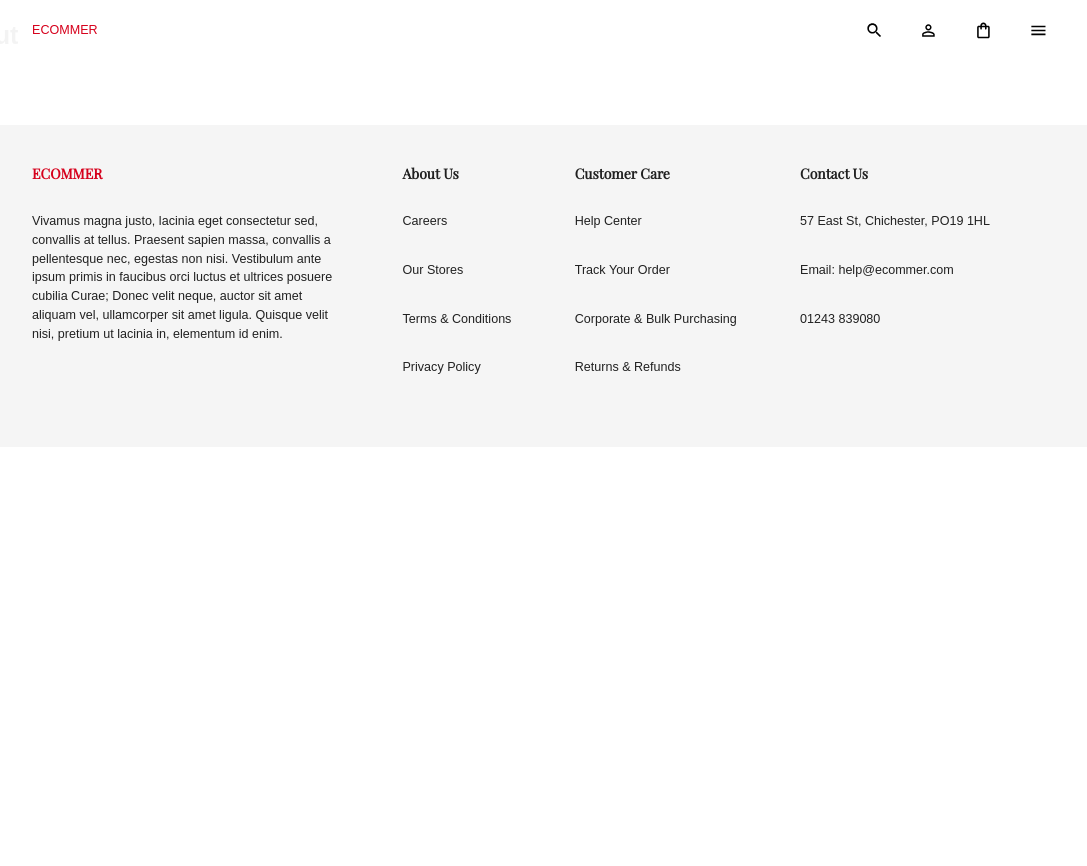
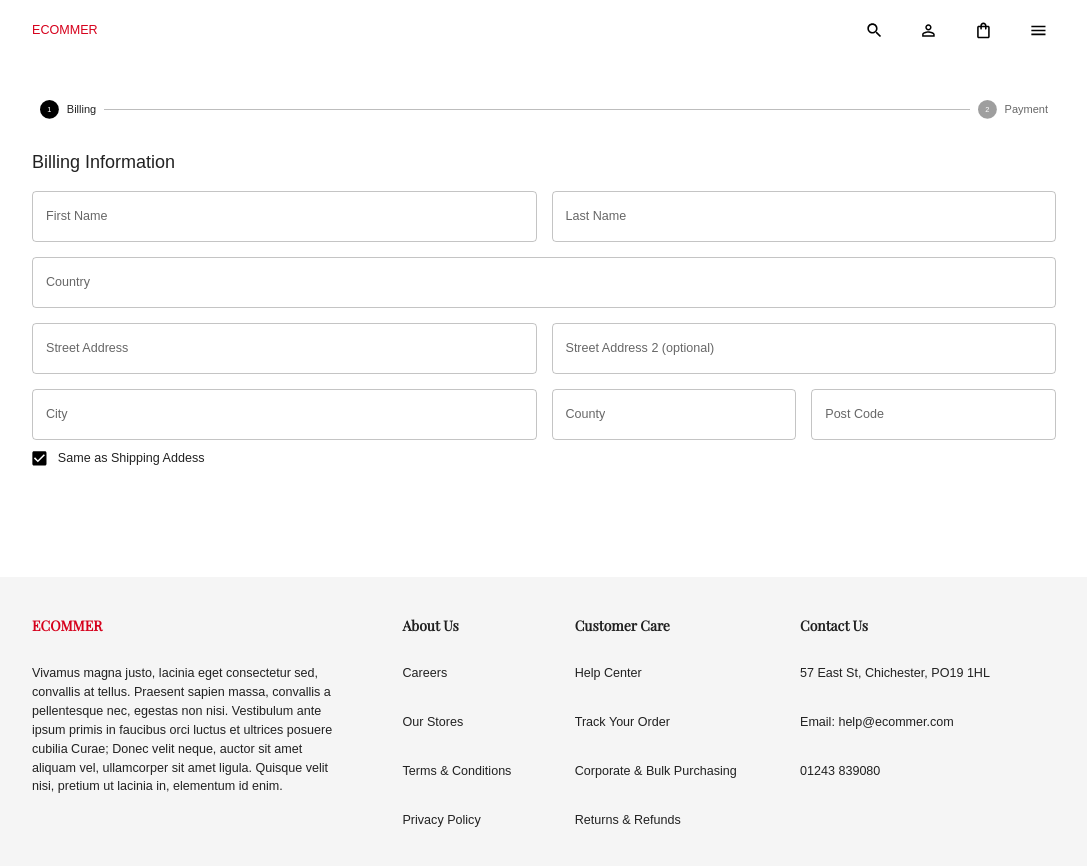
Before and after one commit to c0descrub/ecommerce, a React (Vite) app in the folder client/: page /checkout in a window 1280 px wide. Shown: the top 866 px of the page, without its empty margins (96-1183 px from the left). Before the commit the page ends 800 px from the top, so only its background shows below. Built offline with nearby package versions, Linux system fonts and the light colour scheme; a web font is replaced by a local one.

Commit message:
Finished address form for checkout page

```diff
--- /dev/null
+++ b/client/src/scenes/checkout/AddressForm.jsx
@@ -0,0 +1,137 @@
+import { getIn } from "formik";
+import { Box } from "@mui/material";
+import TextField from "@mui/material/TextField";
+import useMediaQuery from "@mui/material/useMediaQuery";
+
+const AddressForm = ({
+  type,
+  values,
+  errors,
+  touched,
+  handleBlur,
+  handleChange,
+}) => {
+  const isNonMobile = useMediaQuery("(min-width:600px)");
+
+  const formattedName = (field) => `${type}.${field}`;
+
+  const formattedError = (field) =>
+    Boolean(
+      getIn(touched, formattedName(field)) &&
+        getIn(errors, formattedName(field))
+    );
+
+  const formattedHelper = (field) =>
+    getIn(touched, formattedName(field)) && getIn(errors, formattedName(field));
+
+  return (
+    <Box
+      display="grid"
+      gap="15px"
+      gridTemplateColumns="repeat(4, minmax(0, 1fr))"
+      sx={{
+        "& > div": { gridColumn: isNonMobile ? undefined : "span 4" },
+      }}
+    >
+      <TextField
+        fullWidth
+        type="text"
+        label="First Name"
+        onBlur={handleBlur}
+        onChange={handleChange}
+        value={values.firstName}
+        name={formattedName("firstName")}
+        error={formattedError("firstName")}
+        helperText={formattedHelper("firstName")}
+        sx={{ gridColumn: "span 2" }}
+      />
+      <TextField
+        fullWidth
+        type="text"
+        label="Last Name"
+        onBlur={handleBlur}
+        onChange={handleChange}
+        value={values.lastName}
+        name={formattedName("lastName")}
+        error={formattedError("lastName")}
+        helperText={formattedHelper("lastName")}
+        sx={{ gridColumn: "span 2" }}
+      />
+      <TextField
+        fullWidth
+        type="text"
+        label="Country"
+        onBlur={handleBlur}
+        onChange={handleChange}
+        value={values.country}
+        name={formattedName("country")}
+        error={formattedError("country")}
+        helperText={formattedHelper("country")}
+        sx={{ gridColumn: "span 4" }}
+      />
+      <TextField
+        fullWidth
+        type="text"
+        label="Street Address"
+        onBlur={handleBlur}
+        onChange={handleChange}
+        value={values.street1}
+        name={formattedName("street1")}
+        error={formattedError("street1")}
+        helperText={formattedHelper("street1")}
+        sx={{ gridColumn: "span 2" }}
+      />
+      <TextField
+        fullWidth
+        type="text"
+        label="Street Address 2 (optional)"
+        onBlur={handleBlur}
+        onChange={handleChange}
+        value={values.street2}
+        name={formattedName("street2")}
+        error={formattedError("street2")}
+        helperText={formattedHelper("street2")}
+        sx={{ gridColumn: "span 2" }}
+      />
+
+      <TextField
+        fullWidth
+        type="text"
+        label="City"
+        onBlur={handleBlur}
+        onChange={handleChange}
+        value={values.city}
+        name={formattedName("city")}
+        error={formattedError("city")}
+        helperText={formattedHelper("city")}
+        sx={{ gridColumn: "span 2" }}
+      />
+      <TextField
+        fullWidth
+        type="text"
+        label="County"
+        onBlur={handleBlur}
+        onChange={handleChange}
+        value={values.county}
+        name={formattedName("county")}
+        error={formattedError("county")}
+        helperText={formattedHelper("county")}
+        sx={{ gridColumn: "1fr" }}
+      />
+      <TextField
+        fullWidth
+        type="text"
+        label="Post Code"
+        onBlur={handleBlur}
+        onChange={handleChange}
+        value={values.postCode}
+        name={formattedName("postCode")}
+        error={formattedError("postCode")}
+        helperText={formattedHelper("postCode")}
+        sx={{ gridColumn: "1fr" }}
+      />
+    </Box>
+  );
+};
+
+export default AddressForm;
--- a/client/src/scenes/checkout/Checkout.jsx
+++ b/client/src/scenes/checkout/Checkout.jsx
@@ -1,9 +1,142 @@
+import { useSelector } from "react-redux";
+import { Box, Button, Stepper, Step, StepLabel } from "@mui/material";
+import { Formik } from "formik";
+import { useState } from "react";
+import * as yup from "yup";
+import { shades } from "../../theme";
+import Shipping from "./Shipping";
+
 const Checkout = () => {
+  const [activeStep, setActiveStep] = useState(0);
+  const cart = useSelector((state) => state.cart.cart);
+  const isFirstStep = activeStep === 0;
+  const isSecondStep = activeStep === 1;
+
+  const handleFormSubmit = async (value, actions) => {
+    setActiveStep(activeStep + 1);
+  };
+
+  async function makePayment(values) {}
+
   return (
-    <div>
-      <h1>Checkout</h1>
-    </div>
+    <Box width="80%" margin="100px auto">
+      <Stepper activeStep={activeStep} sx={{ m: "20px 0" }}>
+        <Step>
+          <StepLabel>Billing</StepLabel>
+        </Step>
+        <Step>
+          <StepLabel>Payment</StepLabel>
+        </Step>
+      </Stepper>
+      <Box>
+        <Formik
+          onSubmit={handleFormSubmit}
+          initialValues={initialValues}
+          validationSchema={checkoutSchema[activeStep]}
+        >
+          {({
+            values,
+            errors,
+            touched,
+            handleBlur,
+            handleChange,
+            handleSubmit,
+            setFieldValue,
+          }) => (
+            <form onSubmit={handleSubmit}>
+              {isFirstStep && (
+                <Shipping
+                  values={values}
+                  errors={errors}
+                  touched={touched}
+                  handleBlur={handleBlur}
+                  handleChange={handleChange}
+                  setFieldValue={setFieldValue}
+                />
+              )}
+            </form>
+          )}
+        </Formik>
+      </Box>
+    </Box>
   );
 };
 
+const initialValues = {
+  billingAddress: {
+    firstName: "",
+    lastName: "",
+    country: "",
+    street1: "",
+    street2: "",
+    city: "",
+    county: "",
+    postCode: "",
+  },
+  shippingAddress: {
+    isSameAddress: true,
+    firstName: "",
+    lastName: "",
+    country: "",
+    street1: "",
+    street2: "",
+    city: "",
+    county: "",
+    postCode: "",
+  },
+  email: "",
+  phoneNumber: "",
+};
+
+const checkoutSchema = [
+  yup.object().shape({
+    billingAddress: yup.object().shape({
+      firstName: yup.string().required("Required"),
+      lastName: yup.string().required("Required"),
+      country: yup.string().required("Required"),
+      street1: yup.string().required("Required"),
+      street2: yup.string(),
+      city: yup.string().required("Required"),
+      county: yup.string().required("Required"),
+      postCode: yup.string().required("Required"),
+    }),
+    shippingAddress: yup.object().shape({
+      isSameAddress: yup.boolean(),
+      firstName: yup.string().when("isSameAddress", {
+        is: false,
+        then: yup.string().required("Required"),
+      }),
+      lastName: yup.string().when("isSameAddress", {
+        is: false,
+        then: yup.string().required("Required"),
+      }),
+      country: yup.string().when("isSameAddress", {
+        is: false,
+        then: yup.string().required("Required"),
+      }),
+      street1: yup.string().when("isSameAddress", {
+        is: false,
+        then: yup.string().required("Required"),
+      }),
+      street2: yup.string(),
+      city: yup.string().when("isSameAddress", {
+        is: false,
+        then: yup.string().required("Required"),
+      }),
+      county: yup.string().when("isSameAddress", {
+        is: false,
+        then: yup.string().required("Required"),
+      }),
+      postCode: yup.string().when("isSameAddress", {
+        is: false,
+        then: yup.string().required("Required"),
+      }),
+    }),
+  }),
+  yup.object().shape({
+    email: yup.string().required("Required"),
+    phoneNumber: yup.number().required("Required"),
+  }),
+];
+
 export default Checkout;
--- /dev/null
+++ b/client/src/scenes/checkout/Shipping.jsx
@@ -0,0 +1,64 @@
+import { Box, Checkbox, FormControlLabel, Typography } from "@mui/material";
+import { validateYupSchema } from "formik";
+import AddressForm from "./AddressForm";
+
+const Shipping = ({
+  values,
+  errors,
+  touched,
+  handleBlur,
+  handleChange,
+  setFieldValue,
+}) => {
+  return (
+    <Box m="30px auto">
+      <Box>
+        <Typography sx={{ mb: "15px", fontSize: "18px" }}>
+          Billing Information
+        </Typography>
+        <AddressForm
+          type="billingAddress"
+          values={values.billingAddress}
+          errors={errors}
+          touched={touched}
+          handleBlur={handleBlur}
+          handleChange={handleChange}
+        />
+      </Box>
+      <Box mb="20px">
+        <FormControlLabel
+          label="Same as Shipping Addess"
+          control={
+            <Checkbox
+              defaultChecked
+              value={values.shippingAddress.isSameAddress}
+              onChange={() =>
+                setFieldValue(
+                  "shippingAddress.isSameAddress",
+                  !values.shippingAddress.isSameAddress
+                )
+              }
+            />
+          }
+        />
+      </Box>
+      {!values.shippingAddress.isSameAddress && (
+        <Box>
+          <Typography sx={{ mb: "15px", fontSize: "18px" }}>
+            Shipping Information
+          </Typography>
+          <AddressForm
+            type="shippingAddress"
+            value={values.shippingAddress}
+            errors={values.errors}
+            touched={values.touched}
+            handleBlur={values.handleBlur}
+            handleChange={values.handleChange}
+          />
+        </Box>
+      )}
+    </Box>
+  );
+};
+
+export default Shipping;
```
